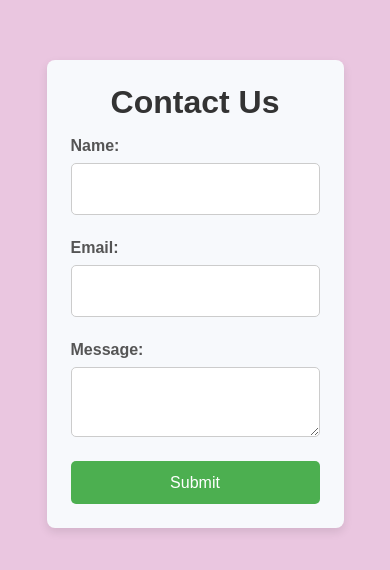
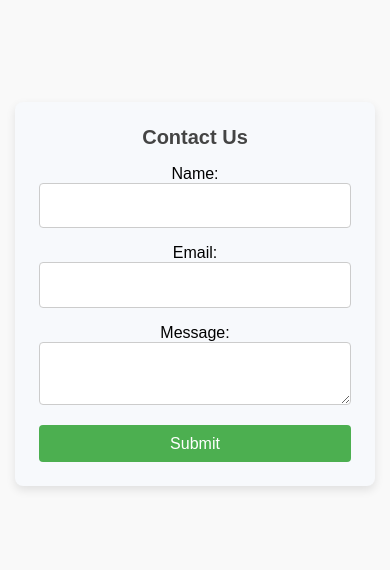
Before and after one commit to Arpenaboyina/Portfolio-Website, a React (Create React App) app: page /contact in a window 390 px wide. Shown: the part 128-698 px from the top of the page. Built offline with nearby package versions, Linux system fonts and the light colour scheme.

Commit message:
Fix mobile responsiveness issues and improve CSS styles

```diff
--- a/src/styles/contact.css
+++ b/src/styles/contact.css
@@ -1,101 +1,67 @@
 /* Container styling */
 .contact-container {
-    max-width: 500px;
+  max-width: 100%;  /* Ensure container width is responsive */
   margin: 2rem auto;
-    padding: 6rem;
+  padding: 2rem;
   background-color: #f7f9fc;
   border-radius: 8px;
   box-shadow: 0 4px 10px rgba(0, 0, 0, 0.1);
   text-align: center;
+  box-sizing: border-box; /* Ensure padding is included in width */
 }
 
 /* Heading styling */
 .contact-container h2 {
-    font-size: 2rem;
-    font-weight: 600;
+  font-size: 1.5rem;
   margin-bottom: 1rem;
-    color: #333;
-  }
-
-  /* Form styling */
-  .contact-form {
-    display: flex;
-    flex-direction: column;
-    gap: 1.5rem;
-  }
-
-  /* Form group styling */
-  .form-group {
-    display: flex;
-    flex-direction: column;
-    align-items: flex-start;
-  }
-
-  .form-group label {
-    font-weight: bold;
-    color: #555;
-    margin-bottom: 0.5rem;
 }
 
 /* Input and textarea styling */
 input,
 textarea {
-    width: 100%;
-    padding: 1rem;
-    font-size: 1rem;
-    border: 1px solid #ccc;
-    border-radius: 5px;
-    background-color: #fff;
-    color: #333;
-    transition: border-color 0.3s ease;
-  }
-
-  /* Focus effect for inputs */
-  input:focus,
-  textarea:focus {
-    border-color: #007bff;
-    outline: none;
+  padding: 0.8rem;
+  font-size: 0.9rem;
+  width: 100%; /* Make inputs stretch across the width */
+  margin-bottom: 1rem;
+  border: 1px solid #ccc; /* Add border for better visibility */
+  border-radius: 4px; /* Rounded corners for inputs */
+  box-sizing: border-box; /* Ensure padding is included in width */
 }
 
 /* Button styling */
 button {
-    background-color: #4CAF50;
-    color: white;
-    padding: 0.8rem 1.5rem;
-    font-size: 1rem;
-    border: none;
-    border-radius: 5px;
-    cursor: pointer;
-    transition: background-color 0.3s ease, transform 0.2s ease;
+  padding: 0.6rem 1rem;
+  font-size: 0.9rem;
+  width: 100%; /* Button stretches across width */
+  background-color: #4caf50; /* Green background */
+  color: white; /* White text */
+  border: none; /* No border */
+  border-radius: 4px; /* Rounded corners for button */
+  cursor: pointer; /* Pointer cursor on hover */
+  transition: background-color 0.3s ease-in-out;
 }
 
-  /* Button hover and active effect */
+/* Button hover effect */
 button:hover {
-    background-color: #45a049;
-    transform: scale(1.05);
+  background-color: #45a049; /* Darken green on hover */
 }
 
-  button:disabled {
-    background-color: #ccc;
-    cursor: not-allowed;
+/* Responsive for phones */
+@media (max-width: 768px) {
+  .contact-container {
+      padding: 1.5rem; /* Reduce padding on small screens */
   }
 
-  /* Response message styling */
-  p {
-    margin-top: 1rem;
-    font-size: 1.1rem;
-    color: #333;
-    font-weight: 500;
+  .contact-container h2 {
+      font-size: 1.25rem; /* Adjust font size for heading */
   }
 
+  input,
+  textarea {
+      font-size: 1rem; /* Adjust font size for inputs */
+  }
 
-  body {
-    background-color: #eac6e0;
-    font-family: 'Arial', sans-serif;
-    animation: randomBackground 10s infinite;
-  }
-  @media (max-width: 768px) {
-    .contact-container {
-        padding: 1.5rem; /* Smaller padding for phones */
+  button {
+      font-size: 1rem; /* Increase font size for better touch accessibility */
   }
 }
--- a/src/styles/footer.css
+++ b/src/styles/footer.css
@@ -22,6 +22,7 @@
     justify-content: center;
     gap: 15px;
     margin: 15px 0;
+    flex-wrap: wrap; /* Allow links to wrap on small screens */
 }
 
 .footer-btn {
@@ -69,30 +70,43 @@
     font-size: 1rem;
 }
 
-/* Footer Styles */
+/* Adjust footer styling for smaller screens */
 .footer {
-    padding: 15px; /* Reduce padding */
-    font-size: 0.9rem; /* Adjust font size */
+    padding: 15px; /* Reduced padding for mobile */
+    font-size: 0.9rem; /* Adjust font size for better readability */
 }
 
 .footer-links {
-    gap: 10px; /* Reduce gap */
-    flex-wrap: wrap; /* Allow links to wrap */
+    gap: 10px; /* Reduce the space between links */
+    flex-wrap: wrap; /* Allow links to wrap if necessary */
+    justify-content: center; /* Center the links */
 }
 
 .footer-btn {
-    padding: 8px 20px; /* Smaller buttons */
-    font-size: 0.8rem;
+    padding: 8px 20px; /* Reduce button size */
+    font-size: 0.8rem; /* Reduce font size */
+    max-width: 100%; /* Make buttons responsive */
 }
 
-/* Responsive for phones */
+/* Responsive for small screens (phones) */
 @media (max-width: 768px) {
     .footer {
-        padding: 10px;
+        padding: 10px; /* Further reduce padding for very small screens */
     }
 
     .footer-links {
-        flex-direction: column; /* Stack links vertically */
-        gap: 8px;
+        flex-direction: column; /* Stack footer links vertically on small screens */
+        gap: 8px; /* Reduced gap between stacked links */
+    }
+
+    .footer-btn {
+        padding: 8px 20px; /* Ensure buttons are smaller on small screens */
+        font-size: 0.8rem;
+        width: 100%; /* Make buttons take full width */
+        max-width: none; /* Remove width restriction */
+    }
+
+    .contact-info {
+        font-size: 0.9rem; /* Adjust contact info font size */
     }
 }
--- a/src/styles/header.css
+++ b/src/styles/header.css
@@ -5,12 +5,14 @@
     padding: 10px 20px;
 }
 
+/* Navigation Bar Styles */
 .nav-bar {
     display: flex;
-    justify-content: center;
+    justify-content: space-between; /* Space out the nav items on larger screens */
     align-items: center;
 }
 
+/* Navigation List Styles */
 .nav-list {
     list-style-type: none;
     display: flex;
@@ -25,6 +27,7 @@
     position: relative;
 }
 
+/* Link Styling */
 .nav-link {
     text-decoration: none;
     color: #333;
@@ -36,6 +39,7 @@
     transform: scale(1.1);
 }
 
+/* Underline Effect on Hover */
 .nav-link:after {
     content: '';
     display: block;
@@ -50,16 +54,29 @@
     width: 100%;
 }
 
-/* Responsive Header */
+/* Responsive Styles for Mobile Devices */
 @media (max-width: 768px) {
+    /* Adjust navigation bar for smaller screens */
+    .nav-bar {
+        flex-direction: column; /* Stack items vertically */
+        justify-content: flex-start; /* Align items to the start */
+    }
+
+    /* Adjust navigation list styling for smaller screens */
     .nav-list {
-        gap: 20px;
-        font-size: 1.2rem;
+        flex-direction: column; /* Stack nav items vertically */
+        gap: 15px; /* Reduce gap between items */
+        font-size: 1.2rem; /* Adjust font size for better readability */
+    }
+
+    /* Navigation items should be centered on smaller screens */
+    .nav-item {
+        font-size: 1.2rem; /* Reduce font size for mobile */
+        text-align: center; /* Ensure nav items are centered */
+    }
+
+    /* Make sure header container padding is responsive */
+    .header-container {
+        padding: 15px 10px; /* Adjust padding on mobile for better spacing */
     }
 }
-
-@media (max-width: 768px) {
-    .nav-list {
-        gap: 10px;
-    }
-}
--- a/src/styles/home.css
+++ b/src/styles/home.css
@@ -9,7 +9,6 @@
     color: #333;
     padding: 50px 50px;
     text-align: center;
-
     background-size: cover;
     background-position: center;
 }
@@ -26,7 +25,7 @@
     display: flex;
     align-items: center;
     justify-content: center;
-
+    flex-wrap: wrap; /* Ensure elements wrap on small screens */
 }
 
 .about-me-content {
@@ -35,11 +34,13 @@
     justify-content: space-between;
     width: 100%;
     max-width: 1200px;
+    flex-wrap: wrap; /* Ensure content wraps on small screens */
+    padding: 20px; /* Add padding for spacing */
 }
 
 .about-me-image-container {
-    width: 400px;
-    height: 400px;
+    width: 300px; /* Reduced width for mobile */
+    height: 300px; /* Reduced height for mobile */
     border-radius: 50%;
     overflow: hidden;
     margin-right: 20px;
@@ -54,6 +55,7 @@
 
 .about-me-text {
     max-width: 600px;
+    text-align: left;
 }
 
 .about-me-text h2 {
@@ -153,45 +155,43 @@
     }
 }
 
-/* Responsive Styles */
+/* Responsive Styles for Mobile Devices */
 @media (max-width: 768px) {
     .bounce {
-        font-size: 2rem;
+        font-size: 2rem; /* Reduced font size */
     }
 
+    /* About Section and other sections padding */
     .about-section,
     .projects-section,
     .contact-section {
-        padding: 30px 10px;
+        padding: 30px 10px; /* Reduced padding for better spacing */
     }
 
+    /* Adjust the about section layout for mobile */
     .about-me-section {
-        flex-direction: column;
-        text-align: center;
+        flex-direction: column; /* Stack items vertically */
+        text-align: center; /* Center text */
     }
 
     .about-me-content {
-        flex-direction: column;
-        align-items: center;
+        flex-direction: column; /* Stack content vertically */
+        align-items: center; /* Center the content */
+        padding: 20px; /* Added padding for spacing */
     }
 
+    /* About me image container adjustments */
     .about-me-image-container {
-        margin-bottom: 20px;
+        margin-bottom: 20px; /* Space below the image */
     }
 
     .contact-btn {
         padding: 8px 16px;
-        font-size: 1rem;
+        font-size: 1rem; /* Smaller button font size */
+    }
+
+    /* Image section responsive for mobile */
+    .first-image {
+        width: 90%; /* Make the image slightly smaller */
     }
 }
-
-@media (max-width: 768px) {
-    .about-me-content {
-        flex-direction: column;
-        text-align: center;
-    }
-
-    .first-image {
-        width: 90%;
-    }
-}
--- a/src/styles/projectDetails.css
+++ b/src/styles/projectDetails.css
@@ -10,20 +10,19 @@
 .project-grid {
     display: grid;
     grid-template-columns: repeat(auto-fill, minmax(300px, 1fr));
-    gap: 100px; /* Space between cards */
+    gap: 30px; /* Adjusted space between cards for smaller screens */
     padding: 20px;
 }
 
 .project-card {
     background-color: white;
-    border-radius: 50px;
+    border-radius: 15px; /* Slightly less rounded corners for better appearance on mobile */
     box-shadow: 0 4px 10px rgba(0, 0, 0, 0.1);
     transition: transform 0.3s, box-shadow 0.3s; /* Animation on hover */
     overflow: hidden; /* Prevent overflow */
-    padding: 40px; /* Add padding for content */
+    padding: 20px; /* Reduced padding for better fitting on small screens */
     text-align: center; /* Center align text */
     min-height: 300px; /* Set a minimum height */
-    min-width: 400px;
 }
 
 .project-card:hover {
@@ -60,8 +59,14 @@ p {
 
 /* Responsive Styles */
 @media (max-width: 768px) {
+    .project-grid {
+        grid-template-columns: 1fr;  /* Stacks the project cards vertically on small screens */
+        gap: 20px; /* Reduced gap on smaller devices */
+    }
+
     .project-card {
-        margin-bottom: 20px; /* Space below cards on smaller screens */
+        min-width: 100%; /* Ensures the card takes up the full width of the screen on mobile */
+        padding: 20px; /* Adjusted padding for smaller screens */
     }
 
     h3 {
--- a/src/styles/resume.css
+++ b/src/styles/resume.css
@@ -12,12 +12,14 @@ body {
 
 .resume-section {
     max-width: 600px;
+    width: 100%; /* Ensure the section fills the width of the container */
     padding: 50px; /* Reduced padding for simplicity */
     background-color: #ffffff; /* White background for better contrast */
     border-radius: 20px; /* Soft rounded corners */
     box-shadow: 0 4px 10px rgba(0, 0, 0, 0.1); /* Light shadow for depth */
     text-align: center;
     transition: transform 0.3s;
+    box-sizing: border-box; /* Ensure padding does not overflow */
 }
 
 .resume-section:hover {
@@ -66,19 +68,20 @@ p {
 /* Smaller screens adjustments */
 @media (max-width: 768px) {
     .resume-section {
-        padding: 20px;
+        padding: 20px; /* Reduced padding for smaller screens */
+        max-width: 100%; /* Ensure it fills the available width */
     }
 
     h2 {
-        font-size: 1.4rem;
+        font-size: 1.4rem; /* Slightly smaller title on smaller devices */
     }
 
     p {
-        font-size: 0.9rem;
+        font-size: 0.9rem; /* Slightly smaller text for paragraphs */
     }
 
     .download-btn {
         font-size: 0.9rem;
-        padding: 8px 15px;
+        padding: 8px 15px; /* Smaller button size on mobile */
     }
 }
```
Lines whose indentation alone changed are shown as unchanged.
